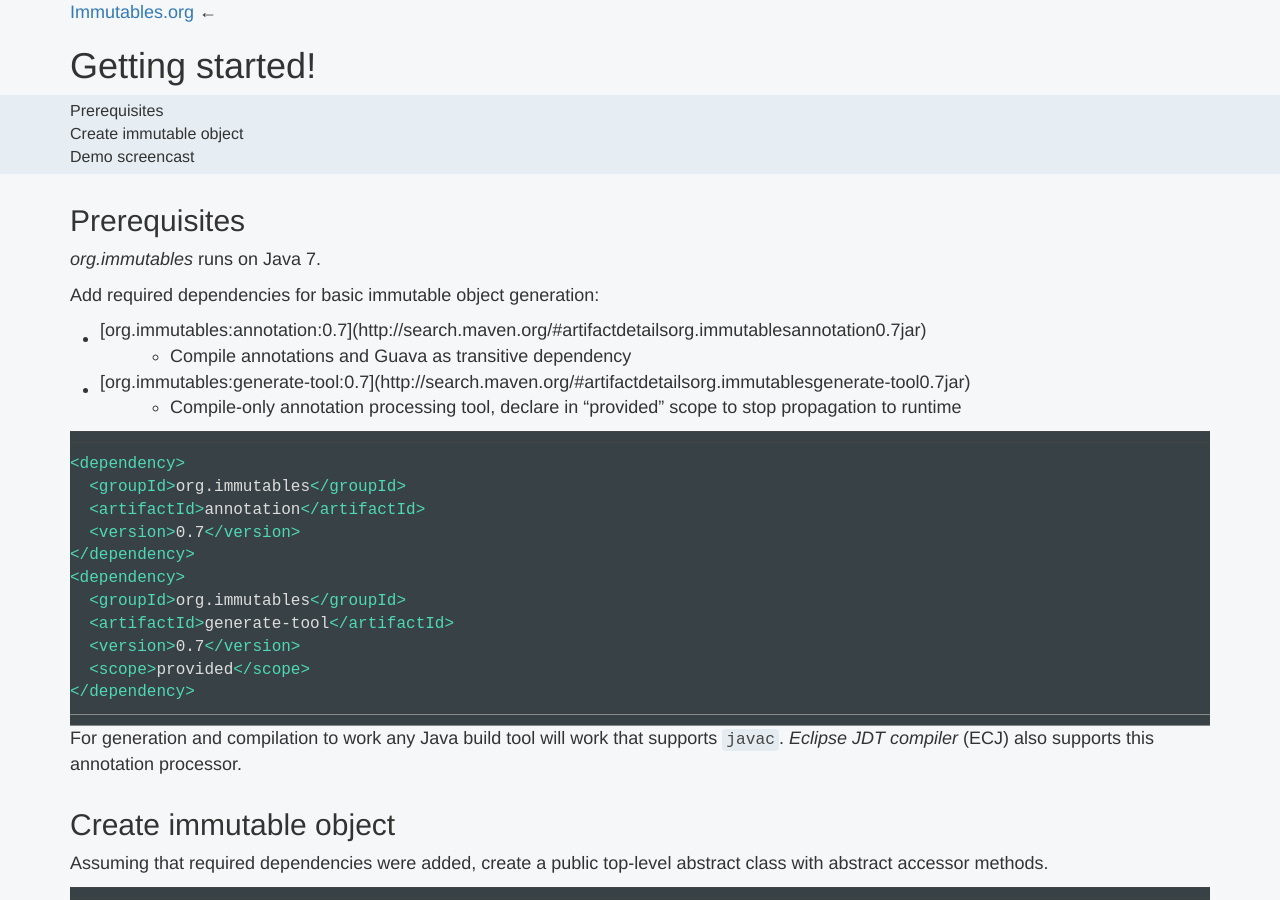
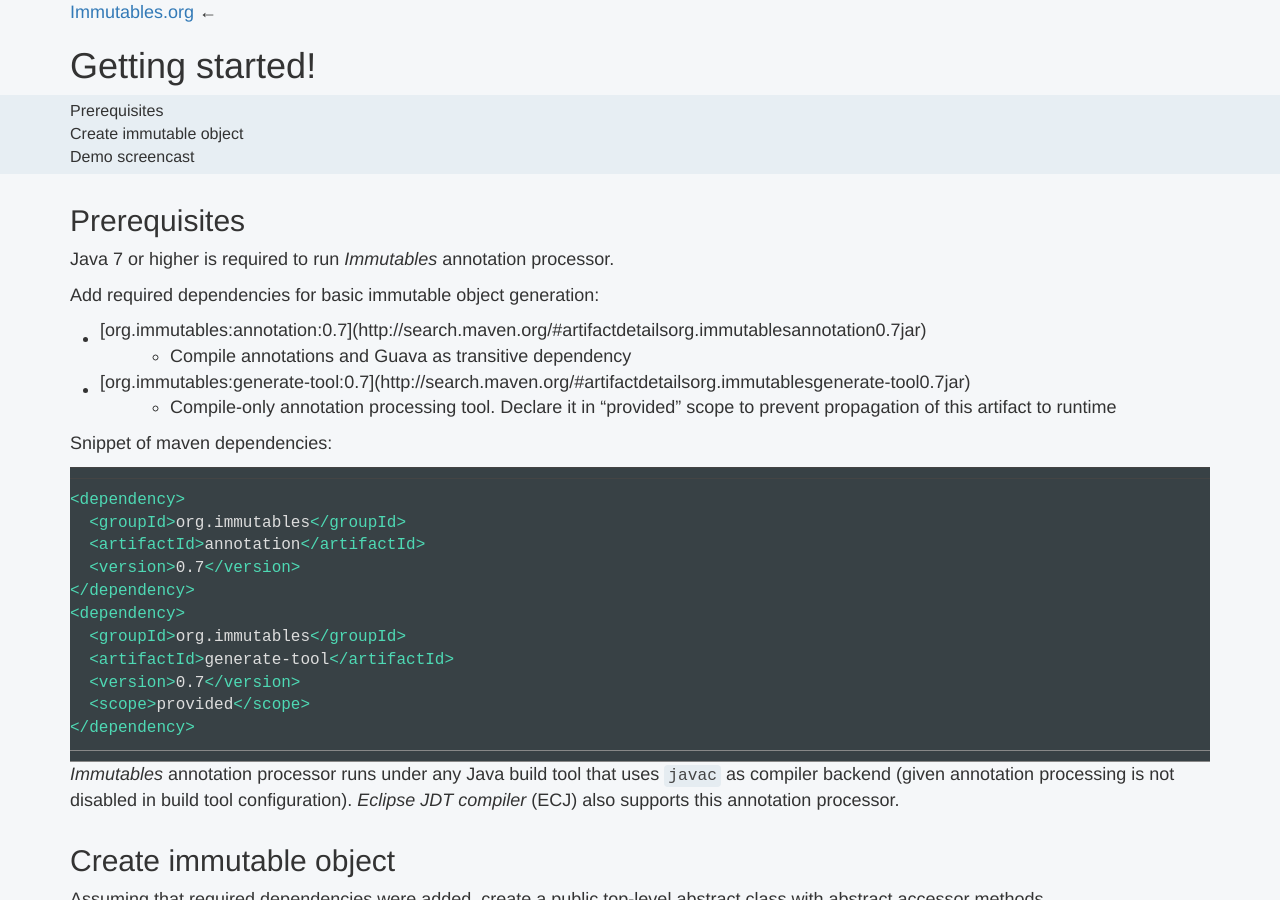
Before and after one commit to immutables/immutables.github.io, a Jekyll site: the page built from gettingstarted.md, in a window 1280 px wide and 900 px high. Built offline with Jekyll 4.4.1, drawn with Linux system fonts in a browser that asks for light colours; nearby versions of some CDN libraries; Markdown is read by kramdown in place of the engine named in the settings; comment, search, counter and statistics services are not loaded.

Commit message:
documentation refinements

````diff
--- a/gettingstarted.md
+++ b/gettingstarted.md
@@ -8,15 +8,16 @@ layout: page
 
 ## Prerequisites
 
-_org.immutables_ runs on Java 7.
+Java 7 or higher is required to run _Immutables_ annotation processor.
 
 Add required dependencies for basic immutable object generation:
 
 - [org.immutables:annotation:{{v}}]({{ depUri }}|annotation|{{ v }}|jar)
   + Compile annotations and Guava as transitive dependency
 - [org.immutables:generate-tool:{{v}}]({{ depUri }}|generate-tool|{{ v }}|jar)
-  + Compile-only annotation processing tool, declare in "provided" scope to stop propagation to runtime
+  + Compile-only annotation processing tool. Declare it in "provided" scope to prevent propagation of this artifact to runtime
 
+Snippet of maven dependencies:
 ```xml
 <dependency>
   <groupId>org.immutables</groupId>
@@ -31,7 +32,8 @@ Add required dependencies for basic immutable object generation:
 </dependency>
 ```
 
-For generation and compilation to work any Java build tool will work that supports `javac`.
+_Immutables_ annotation processor runs under any Java build tool that uses `javac` as compiler backend
+(given annotation processing is not disabled in build tool configuration).
 _Eclipse JDT compiler_ (ECJ) also supports this annotation processor.
 
 ## Create immutable object
````
Also changed, not shown: immutable.md (+9 -14 lines).
